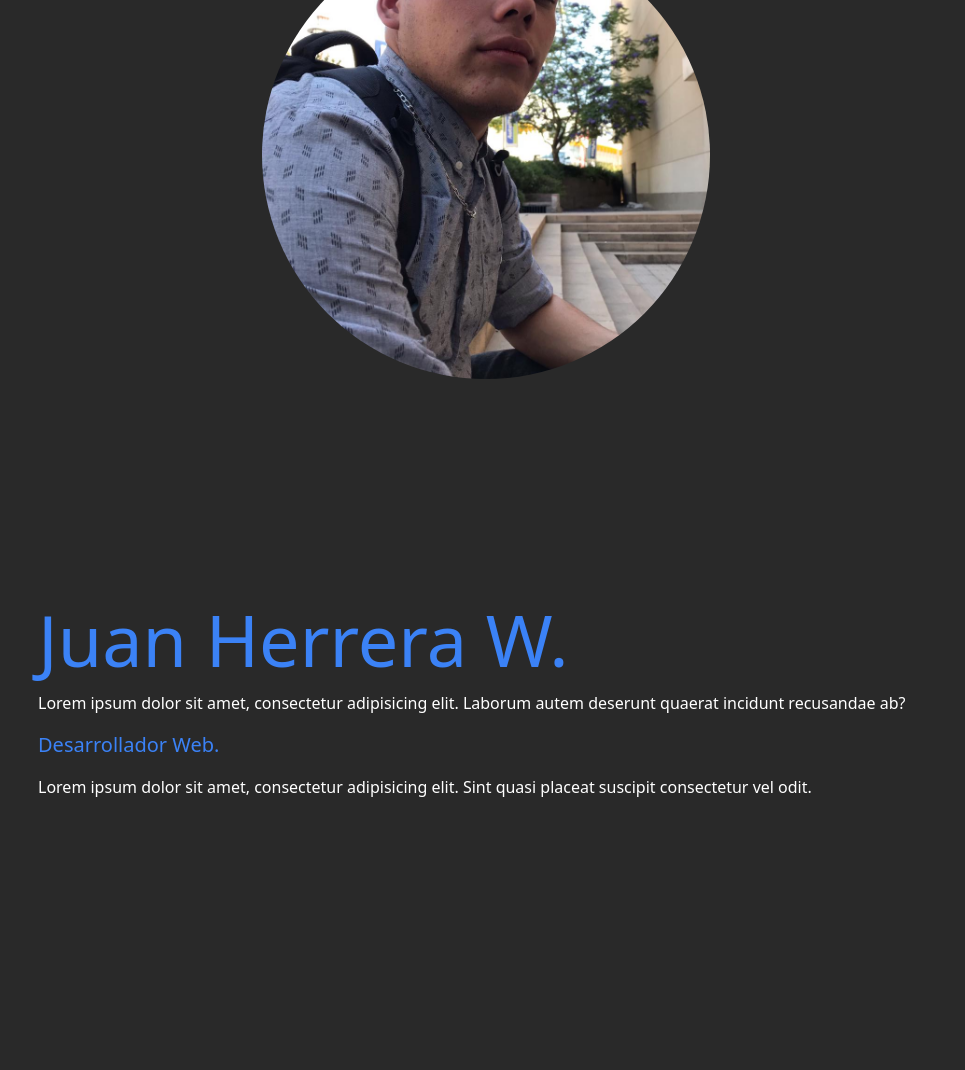
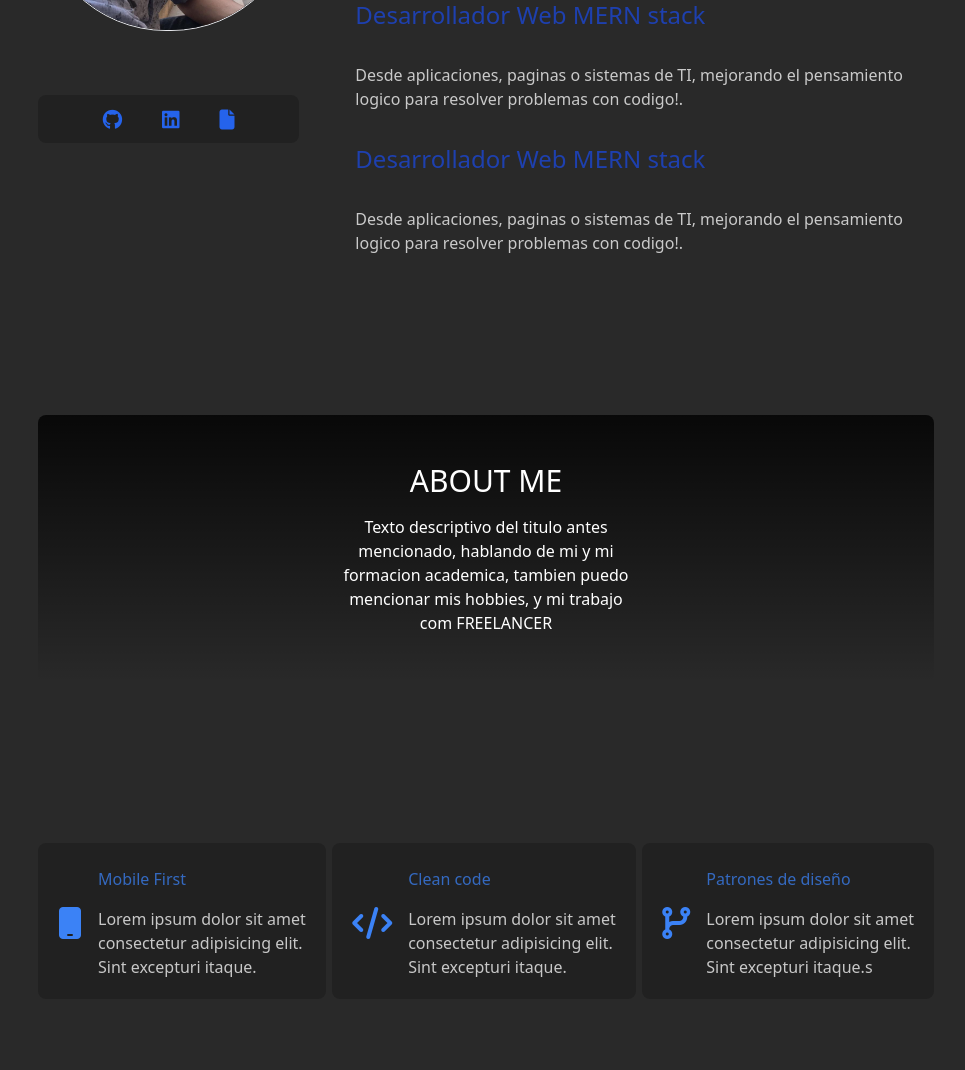
Before and after one commit to websideJuan/Portafolio-mern-stack-version-alfa, a website: page src/index.html in a window 1280 px wide. Shown: the part 365-1435 px from the top of the page, without its empty margins (154-1119 px from the left). Before the commit the page ends 1180 px from the top, so only its background shows below. Drawn offline with Linux system fonts and the light colour scheme.

Commit message:
Avance dia 4

```diff
--- a/src/index.html
+++ b/src/index.html
@@ -8,14 +8,20 @@
       content="Desarrollador de web, programacion y mas"
     />
     <title>Portafolio || full stack</title>
+
+    <!--Font awesome for CDN-->
+    <link rel="stylesheet" href="https://cdnjs.cloudflare.com/ajax/libs/font-awesome/6.4.2/css/all.min.css" integrity="sha512-z3gLpd7yknf1YoNbCzqRKc4qyor8gaKU1qmn+CShxbuBusANI9QpRohGBreCFkKxLhei6S9CQXFEbbKuqLg0DA==" crossorigin="anonymous" referrerpolicy="no-referrer" />
+
+    <!--CSS Styles for -->
     <link rel="stylesheet" href="css/app.css" />
   </head>
   <body class="bg-black-thing">
     <header>
-      <nav class="p-4 lg:px-0 md:max-w-4xl md:mx-auto">
-        <div class="text-blue-500 grid grid-cols-2 gap-4">
+      <nav class="p-4 md:px-0 md:max-w-4xl md:mx-auto">
+        <div class="text-blue-500 grid grid-cols-2 gap-0">
+
           <a class="col-span-1 mr-auto" href="#">
-            <p class="font-bold text-white">LOGO.</p>
+            <p class="font-bold text-white text-xl">LOGO.</p>
           </a>
 
           <button type="button" class="col-span-1 ml-auto md:hidden">
@@ -25,7 +31,7 @@
               viewBox="0 0 24 24"
               stroke-width="1.5"
               stroke="currentColor"
-              class="w-6 h-6"
+              class="w-8 h-8"
             >
               <path
                 stroke-linecap="round"
@@ -36,7 +42,7 @@
           </button>
 
           <div class="col-span-2 md:col-span-1 overflow-hidden relative">
-            <ul class="flex flex-col gap-y-2 transform translate-y-full transition-transform absolute top-full md:flex-row md:justify-between md:translate-y-0">
+            <ul class="flex flex-col gap-y-2 transform translate-y-full transition-transform absolute top-full md:flex-row md:justify-end md:gap-x-8 md:translate-y-0 md:relative md:top-0 md:ml-auto">
               <li>
                 <a href="#">Home</a>
               </li>
@@ -55,23 +61,77 @@
         </div>
       </nav>
     </header>
-    <main class="p-4 lg:px-0 md:max-w-4xl md:mx-auto">
-      <div class="text-white">
-        <img src="./assets/Juan_Francisco_Herrera.jpg" alt="presentacion" class="aspect-square object-cover scale-50 rounded-full">
+    <main class="p-20 px-4  md:px-0 md:max-w-4xl md:mx-auto">
+      <!--HERO-->
+      <div class="text-white md:grid grid-cols-12 md:gap-x-14">
+        <div class="md:col-span-4 flex flex-col gap-4">
+          <img src="./assets/Juan_Francisco_Herrera.jpg"
+            alt="presentacion"
+            class="w-44 h-44 object-cover mx-auto rounded-full border border-spacing-60 md:w-80 md:h-64"
+          />
 
-        <h2 class="block text-7xl text-blue-500 mb-4">Juan Herrera W.</h2>
+          <div class="my-12 p-3 bg-black/20 rounded-lg md:mb-0">
+            <div class="flex justify-evenly md:justify-center md:gap-10">
+              <a href="#" class="text-blue-600 transition-transform hover:trasnform hover:scale-125 hover:text-blue-400">
+                <i class="fa-brands fa-github fa-lg"></i>
+              </a>
 
-        <p class="mb-4">
-          Lorem ipsum dolor sit amet, consectetur adipisicing elit.
-          Laborum autem deserunt quaerat incidunt recusandae ab?
-        </p>
+              <a href="#" class="text-blue-600 transition-transform hover:trasnform hover:scale-125 hover:text-blue-400">
+                <i class="fa-brands fa-linkedin fa-lg"></i>
+              </a>
 
-        <h2 class="block text-xl text-blue-500 mb-4">Desarrollador Web.</h2>
-        <p>
-          Lorem ipsum dolor sit amet, consectetur adipisicing elit.
-          Sint quasi placeat suscipit consectetur vel odit.
-        </p>
+              <a href="#" class="text-blue-600 transition-transform hover:trasnform hover:scale-125 hover:text-blue-400">
+                <i class="fa-solid fa-file fa-lg"></i>
+              </a>
+            </div>
+          </div>
 
+        </div>
+        <div class="md:col-span-8 flex flex-col gap-8">
+          <h1 class="block text-7xl text-blue-500 mt-4 md:col-span-8 md:text-8xl md:mt-0">Juan Herrera W.</h1>
+
+          <h3 class="text-2xl text-blue-800">Desarrollador Web MERN stack</h3>
+          <p class="opacity-75 md:text-base">
+            Desde aplicaciones, paginas o sistemas de TI, mejorando el pensamiento logico para resolver problemas con codigo!.
+          </p>
+          <h3 class="text-2xl text-blue-800">Desarrollador Web MERN stack</h3>
+          <p class="opacity-75 md:text-base">
+            Desde aplicaciones, paginas o sistemas de TI, mejorando el pensamiento logico para resolver problemas con codigo!.
+          </p>
+        </div>
+      </div>
+
+      <!--ABOUT-->
+      <div class="grid place-content-center my-40 bg-gradient-to-b from-black/80 rounded-lg text-white py-12">
+        <div class="flex flex-col gap-4 text-center">
+          <h4 class="text-3xl">ABOUT ME</h4>
+          <p>Texto descriptivo del titulo antes <br> mencionado, hablando de mi y mi <br> formacion academica, tambien puedo <br> mencionar mis hobbies, y mi trabajo <br> com FREELANCER</p>
+        </div>
+      </div>
+
+      <!--FEATURE-->
+      <div class="flex flex-wrap gap-y-8 item-center md:justify-between">
+        <div class="bg-black/20 flex flex-col items-center p-5 pt-6 gap-4 min-w-full rounded-lg  md:min-w-fit md:flex-row">
+          <i class="block fa-solid fa-mobile fa-2xl text-blue-500"></i>
+          <div class="text-white opacity-75 text-center md:text-left">
+            <h5 class="mb-4 text-blue-500">Mobile First</h5>
+            <p>Lorem ipsum dolor sit amet <br>consectetur adipisicing elit. <br> Sint excepturi itaque.</p>
+          </div>
+        </div>
+        <div class="bg-black/20 flex flex-col items-center p-5 pt-6 gap-4 min-w-full rounded-lg  md:min-w-fit md:flex-row">
+          <i class="fa-solid fa-code fa-2xl text-blue-500"></i>
+          <div class="text-white opacity-75 text-center md:text-left">
+            <h5 class="mb-4 text-blue-500">Clean code</h5>
+            <p>Lorem ipsum dolor sit amet <br>consectetur adipisicing elit. <br> Sint excepturi itaque.</p>
+          </div>
+        </div>
+        <div class="bg-black/20 flex flex-col items-center p-5 pt-6 gap-4 min-w-full rounded-lg  md:min-w-fit md:flex-row">
+          <i class="fa-solid fa-code-branch fa-2xl text-blue-500"></i>
+          <div class="text-white opacity-75 text-center md:text-left">
+            <h5 class="mb-4 text-blue-500">Patrones de diseño</h5>
+            <p>Lorem ipsum dolor sit amet <br>consectetur adipisicing elit. <br> Sint excepturi itaque.s</p>
+          </div>
+        </div>
       </div>
     </main>
   </body>
```
Also changed, not shown: src/css/app.css.
